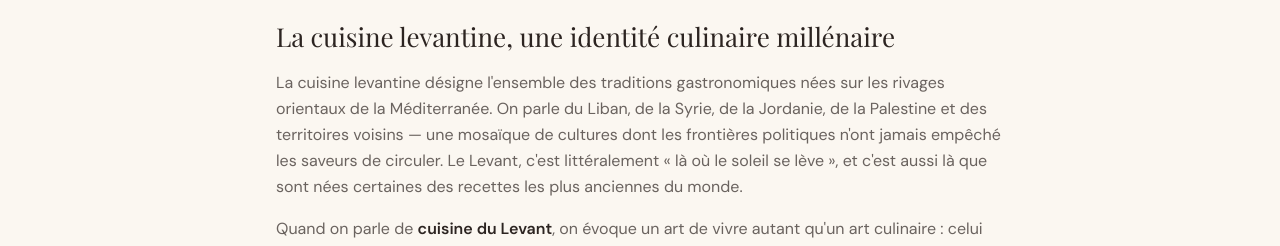
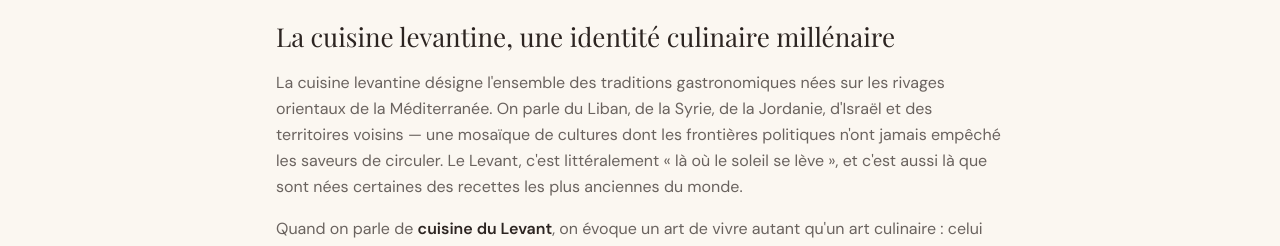
Before and after one commit to noyachateaudun/noya-chateaudun-site, a Next.js app: page /blog/cuisine-levantine-origines-plats-traditions in a window 1280 px wide. Shown: the part 461-707 px from the top of the page. Built offline with nearby package versions, Linux system fonts and the light colour scheme; a web font is replaced by a local one.

Commit message:
article 1 : remplacer Palestine par Israël

```diff
--- a/src/data/blog.ts
+++ b/src/data/blog.ts
@@ -28,7 +28,7 @@ export const BLOG_ARTICLES: BlogArticle[] = [
     imageAlt: "Mezzé levantin coloré avec houmous, falafel, pita et légumes frais",
     content: `## La cuisine levantine, une identité culinaire millénaire
 
-La cuisine levantine désigne l'ensemble des traditions gastronomiques nées sur les rivages orientaux de la Méditerranée. On parle du Liban, de la Syrie, de la Jordanie, de la Palestine et des territoires voisins — une mosaïque de cultures dont les frontières politiques n'ont jamais empêché les saveurs de circuler. Le Levant, c'est littéralement « là où le soleil se lève », et c'est aussi là que sont nées certaines des recettes les plus anciennes du monde.
+La cuisine levantine désigne l'ensemble des traditions gastronomiques nées sur les rivages orientaux de la Méditerranée. On parle du Liban, de la Syrie, de la Jordanie, d'Israël et des territoires voisins — une mosaïque de cultures dont les frontières politiques n'ont jamais empêché les saveurs de circuler. Le Levant, c'est littéralement « là où le soleil se lève », et c'est aussi là que sont nées certaines des recettes les plus anciennes du monde.
 
 Quand on parle de **cuisine du Levant**, on évoque un art de vivre autant qu'un art culinaire : celui du partage, du temps long, des repas qui s'étirent autour de dizaines de petits plats posés au centre de la table.
 
```
